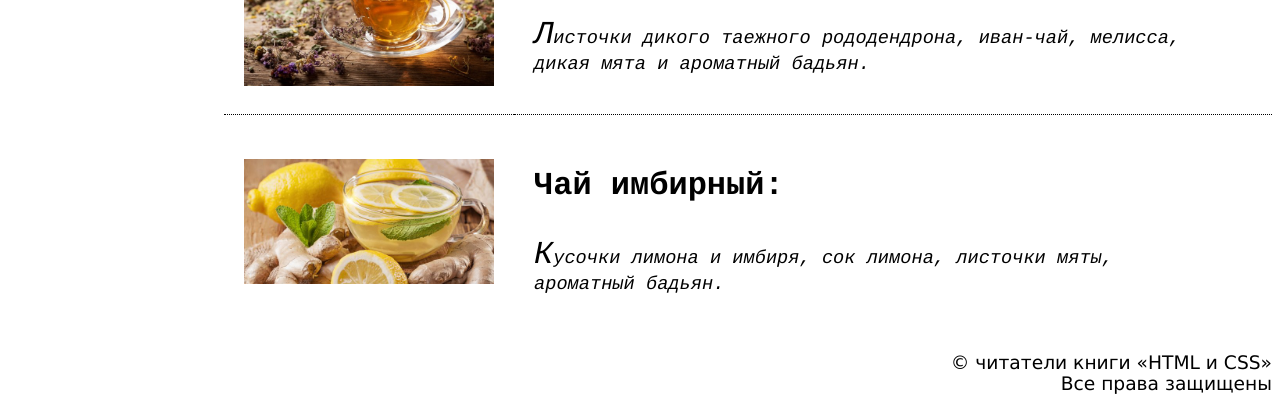
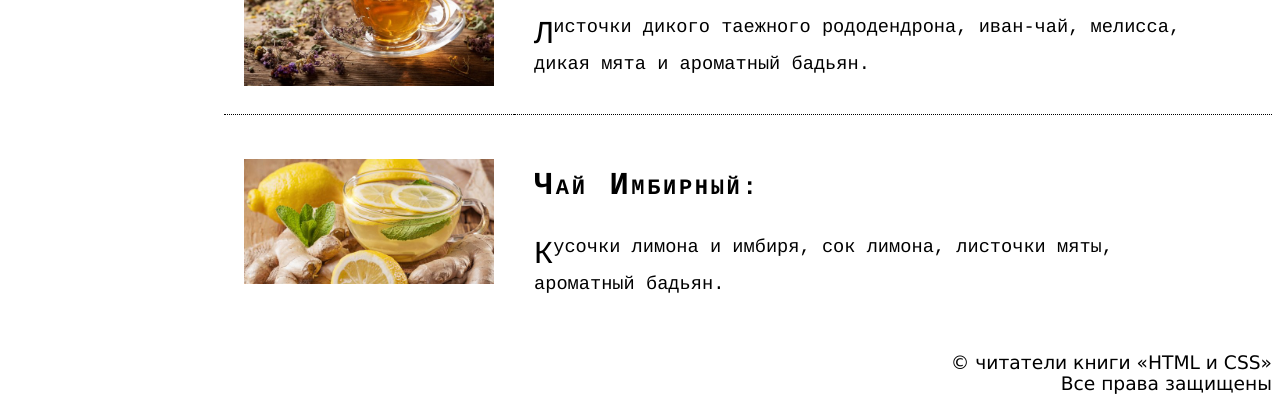
Before and after one commit to evgeshencia/site_coffee_shop, a plain HTML site: page pages/tea.html in a window 1280 px wide. Shown: the part 724-1137 px from the top of the page. Drawn offline with Linux system fonts and the light colour scheme.

Commit message:
Update style.css

```diff
--- a/css/style.css
+++ b/css/style.css
@@ -98,6 +98,18 @@ table.catalog h3 {
 }
 table.catalog p {
     font-family: "Cousine";
-    font-style: italic;
 }
-table.catalog h3::after {content: ":";}
+table.catalog h3::after {
+    content: ":";
+    font-size: 18pt;
+}
+
+table.catalog h3 {
+    font-variant: small-caps;
+    text-transform: capitalize;
+    letter-spacing: 2pt;
+
+}
+table.catalog p::first-letter {
+    vertical-align: text-top;
+}
```
